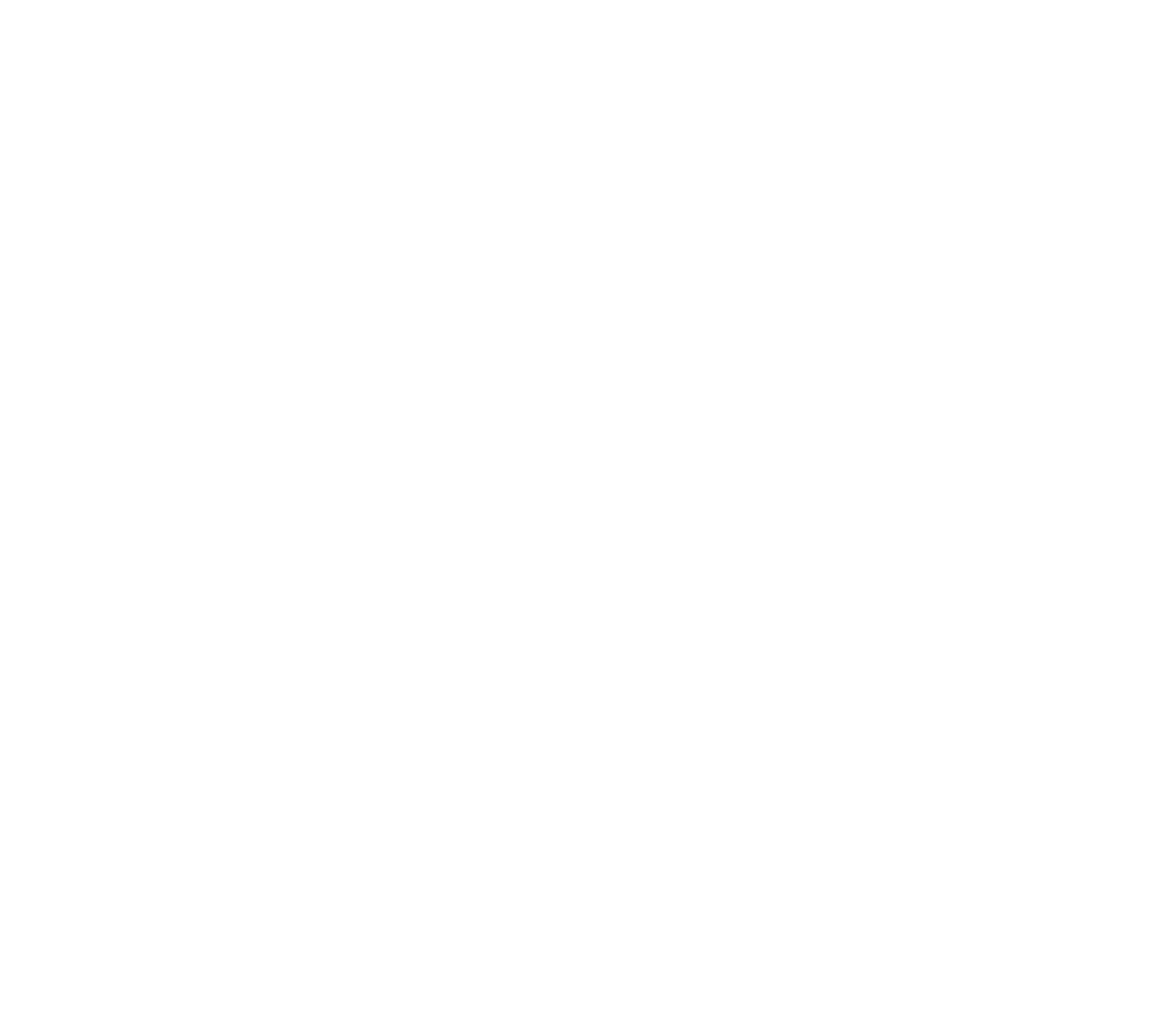
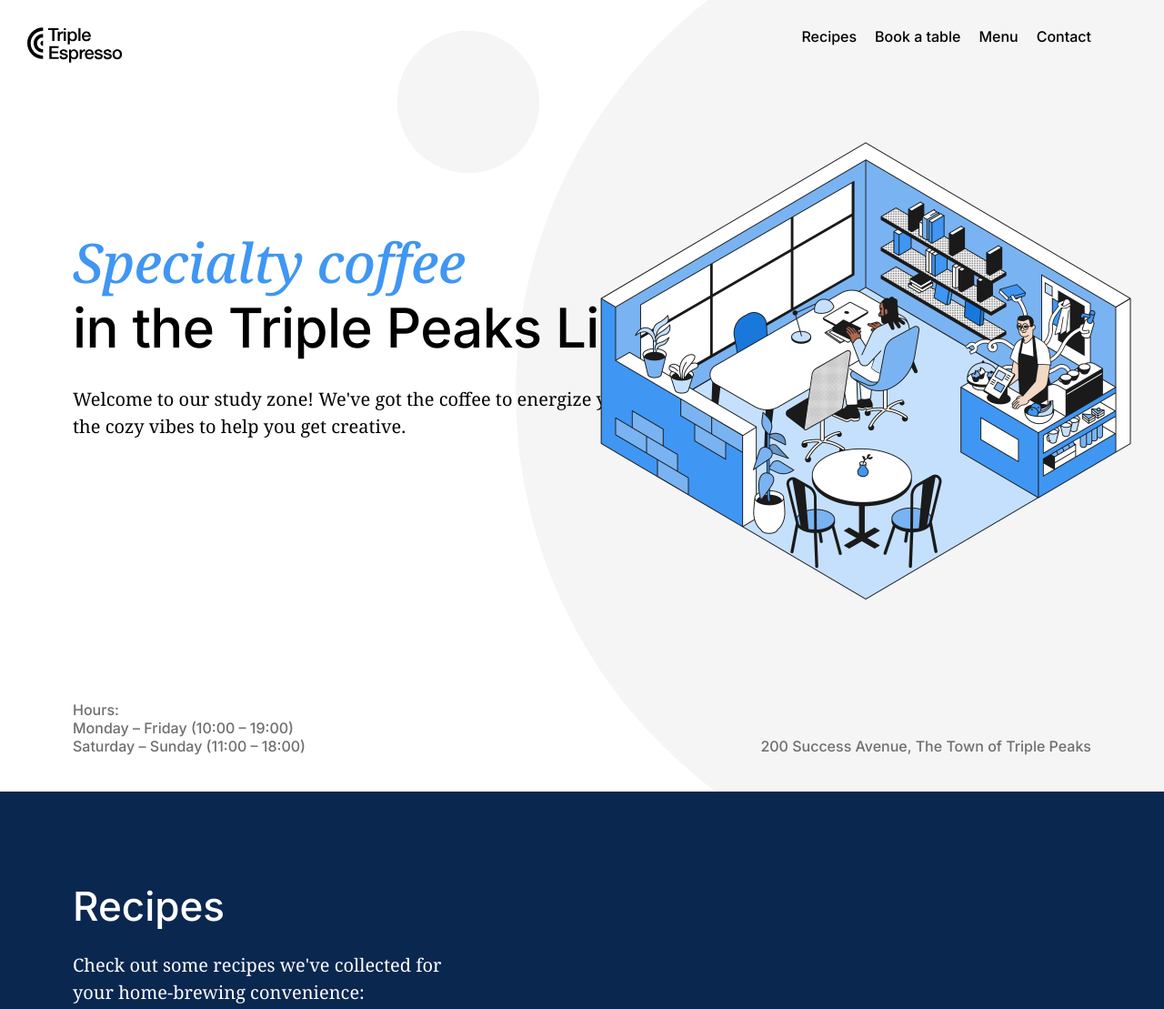
Before and after one commit to RStoll1/se_project_coffeeshop, a plain HTML site: page index.html in a window 1280 px wide. Shown: the top 1109 px of the page at 91% size. Before the commit the page ends 800 px from the top, so only its background shows below. Drawn offline with Linux system fonts and the light colour scheme.

Commit message:
Project 2 Stage 2 update

```diff
--- a/index.html
+++ b/index.html
@@ -20,14 +20,70 @@
 
 <body>
     <div class="page">
-        <header class="header"></header>
+        <header class="header">
+            <nav class="nav">
+                <img src="/images/logo_coffeeshop_dark.svg" alt="Coffee Shop Logo" class="nav__logo">
+                <ul class="nav__links">
+                    <li>
+                        <a href="#recipes" class="nav__link">Recipes</a>
+                    </li>
+                    <li>
+                        <a href="#reservation" class="nav__link">Book a table</a>
+                    </li>
+                    <li>
+                        <a href="#menu" class="nav__link">Menu</a>
+                    </li>
+                    <li>
+                        <a href="#contact" class="nav__link">Contact</a>
+                    </li>
+                </ul>
+            </nav>
+            <h1 class="header__title"><span class="header__span-accent">Specialty coffee</span>in the Triple Peaks
+                Library
+            </h1>
+            <p class="header__description">Welcome to our study zone! We've got the coffee to energize you and the cozy
+                vibes to help you get creative.</p>
+            <img src="/images/inside_coffee_shop.png" alt="Coffee shop illustration" class="header__image">
+            <div class="header__footer">
+                <div>
+                    <p class="header__paragraph">Hours:</p>
+                    <p class="header__paragraph">Monday – Friday (10:00 – 19:00)</p>
+                    <p class="header__paragraph">Saturday – Sunday (11:00 – 18:00)</p>
+                </div>
+                <p class="header__paragraph">200 Success Avenue, The Town of Triple Peaks</p>
+            </div>
+        </header>
         <main class="content">
-            <section class="recipes"></section>
-            <section class="reservation"></section>
-            <section class="menu"></section>
+            <section class="recipes" id="recipes">
+                <h2 class="recipes__title">Recipes</h2>
+                <p class="recipes__subtitle">Check out some recipes we've collected for your home-brewing convenience:
+                </p>
+                <ul class="recipes__videos">
+                    <li>
+                        <iframe class="recipes__iframe"
+                            src="https://www.youtube.com/embed/j6VlT_jUVPc?si=NjxjZzSLxpy3nMTn"
+                            title="YouTube video player"
+                            allow="accelerometer; autoplay; clipboard-write; encrypted-media; gyroscope; picture-in-picture; web-share"
+                            referrerpolicy="strict-origin-when-cross-origin" allowfullscreen></iframe>
+                        <p class="recipes__video-caption"><span>Aeropress recipe</span><span>~5 min</span>
+                        </p>
+                    </li>
+                    <li>
+                        <iframe class="recipes__iframe"
+                            src="https://www.youtube.com/embed/st571DYYTR8?si=KiyGaDwkikanw3Rk"
+                            title="YouTube video player"
+                            allow="accelerometer; autoplay; clipboard-write; encrypted-media; gyroscope; picture-in-picture; web-share"
+                            referrerpolicy="strict-origin-when-cross-origin" allowfullscreen></iframe>
+                        <p class="recipes__video-caption"><span>French press recipe</span><span>~15min</span>
+                        </p>
+                    </li>
+                </ul>
+            </section>
+            <section class="reservation" id="reservation"></section>
+            <section class="menu" id="menu"></section>
             <section class="about"></section>
         </main>
-        <footer class="footer"></footer>
+        <footer class="footer" id="contact"></footer>
     </div>
 </body>
 
--- a/pages/index.css
+++ b/pages/index.css
@@ -2,7 +2,144 @@
   min-width: 1100px;
   max-width: 1600px;
   margin: 0 auto;
-  font-family: Inter, Arial, sans-serif;
+  font-family: "Inter", "Arial", sans-serif;
   font-size: 16px;
   line-height: 20px;
 }
+
+.header {
+  height: 800px;
+  padding: 30px 80px 40px;
+  background: center / cover no-repeat #fff url(/images/background_header.svg);
+  position: relative;
+  display: flex;
+  flex-direction: column;
+}
+
+.header__image {
+  position: absolute;
+  top: 124px;
+  right: 5px;
+  width: 646px;
+  height: 568px;
+}
+
+.header__title {
+  margin: 183px 0 0;
+  max-width: 729px;
+  font-weight: 500;
+  font-size: 60px;
+  line-height: 72px;
+  letter-spacing: -0.6px;
+}
+
+.header__span-accent {
+  display: block;
+  font-family: "Noto Serif", "Times New Roman", "serif";
+  font-style: italic;
+  color: #3f96f3;
+}
+
+.header__description {
+  margin: 28px 0 0;
+  max-width: 683px;
+  font-family: "Noto Serif", "Times New Roman", "serif";
+  font-style: normal;
+  font-weight: normal;
+  font-size: 20px;
+  line-height: 30px;
+}
+
+.header__footer {
+  margin-top: auto;
+  display: flex;
+  justify-content: space-between;
+  align-items: flex-end;
+  font-weight: 500;
+  font-size: 16px;
+  line-height: 20px;
+  color: #6f6f6f;
+}
+
+.header__paragraph {
+  margin: 0;
+}
+
+.nav {
+  display: flex;
+  justify-content: space-between;
+}
+
+.nav__links {
+  display: flex;
+  padding: 0;
+  gap: 20px;
+  list-style-type: none;
+  margin: 0;
+  font-family: "Inter";
+  font-style: normal;
+  font-weight: 500;
+  font-size: 16px;
+  line-height: 20px;
+}
+
+.nav__link {
+  text-decoration: none;
+  font-weight: 500;
+  font-size: 16px;
+  line-height: 20px;
+  color: #000;
+}
+
+.nav__logo {
+  width: 105px;
+  height: 39px;
+  position: relative;
+  left: -50px;
+}
+
+.recipes {
+  color: #fff;
+  background-color: #0a2750;
+  padding: 100px 80px 215px;
+}
+
+.recipes__title {
+  margin: 0 0 24px;
+  font-family: "Inter";
+  font-weight: 500;
+  font-size: 44px;
+  line-height: 52px;
+  max-width: 580px;
+}
+
+.recipes__subtitle {
+  margin: 0 0 80px;
+  font-family: "Noto Serif", "Times New Roman", "serif";
+  font-size: 20px;
+  line-height: 30px;
+  max-width: 438px;
+}
+
+.recipes__videos {
+  display: flex;
+  justify-content: center;
+  gap: 40px;
+  list-style-type: none;
+}
+
+.recipes__video-caption {
+  margin: 24px 0 0;
+  display: flex;
+  justify-content: space-between;
+  font-family: "Inter";
+  font-weight: 500;
+  font-size: 20px;
+  line-height: 30px;
+}
+
+.recipes__iframe {
+  height: 273px;
+  width: 480px;
+  border: 0;
+}
```
